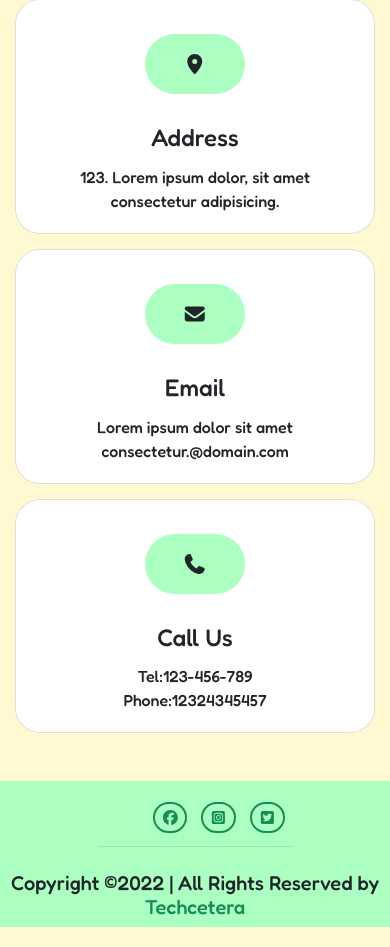
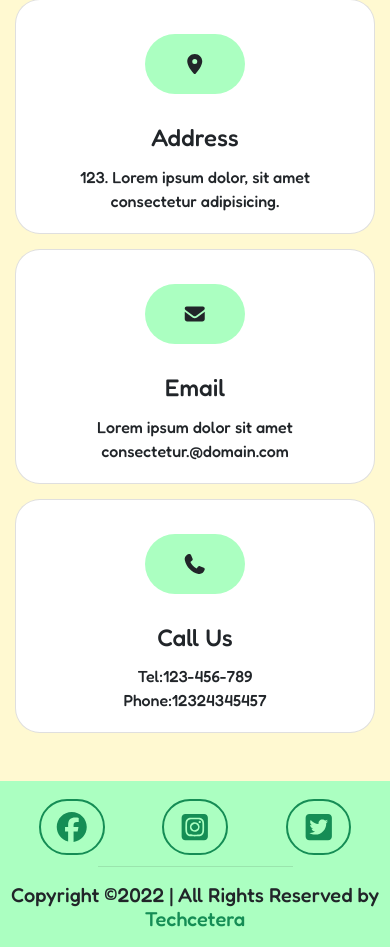
Before and after one commit to jobayeruddin/Techcetera, a plain HTML site: page index.html in a window 390 px wide. Shown: the part 1626-2573 px from the top of the page. Drawn offline with Linux system fonts and the light colour scheme.

Commit message:
Footer responsive issue fixed

```diff
--- a/css/foot.css
+++ b/css/foot.css
@@ -4,7 +4,10 @@
 }
 .foot-nav ul li {
   height: auto;
-  display: inline-block;
+}
+
+.foot-nav{
+  width: 25%;
 }
 .foot-nav ul li a {
   color: #158d55;
@@ -12,17 +15,14 @@
   padding: 8px 12px;
   border-radius: 150px;
   border: 2px solid #158d55;
-  margin-left: 60px;
 }
 .foot-nav ul li a:hover {
   color: #abffc1;
   background-color: #158d55;
-  border: none;
-  margin-left: 64px;
 }
 .foot-nav ul {
-  margin-left: 135px;
   margin-bottom: 0px;
+  list-style: none;
 }
 footer div h5 a {
   text-decoration: none;
@@ -33,59 +33,14 @@ footer div h5 a:hover {
   text-decoration: underline;
 }
 /* Footer End */
-@media (max-width: 1200px) {
-  .foot-nav ul {
-    margin-left: 95px;
-  }
-}
-@media (max-width: 1024px) {
-  .foot-nav ul {
-    margin-left: 70px;
-  }
-}
-@media (max-width: 992px) {
-  .foot-nav ul {
-    margin-left: 45px;
-  }
-}
-@media (max-width: 880px) {
-  .foot-nav ul li a {
-    margin-left: 35px;
-  }
-}
+
 @media (max-width: 768px) {
-  .foot-nav ul li a {
-    margin-left: 35px;
-  }
-}
-@media (max-width: 648px) {
-  .foot-nav ul li a {
-    margin-left: 15px;
-  }
-}
-
-@media (max-width: 576px) {
-  .foot-nav ul li a {
-    margin-left: 5px;
+  .foot-nav {
+    width: 50%;
   }
 }
 @media (max-width: 425px) {
-  .foot-nav ul li a {
-    font-size: 15px;
-    margin-left: 10px;
-    padding: 4px 6px;
-  }
-  .foot-nav ul li a:hover {
-    margin-left: 10px;
+  .foot-nav{
+    width: 80%;
   }
 }
-@media (max-width: 375px) {
-  .foot-nav ul {
-    margin-left: 30px;
-  }
-}
-@media (max-width: 320px) {
-  .foot-nav ul {
-    margin-left: 17px;
-  }
-}
--- a/index.html
+++ b/index.html
@@ -144,8 +144,8 @@
 
     <!-- Footer Start -->
     <footer class="whole-foot pt-4">
-      <nav class="w-50 mx-auto foot-nav">
-        <ul>
+      <nav class="foot-nav mx-auto">
+        <ul class="d-flex justify-content-between">
           <li>
             <a href="#"><i class="fa-brands fa-facebook"></i></a>
           </li>
@@ -159,7 +159,7 @@
       </nav>
       <hr class="w-50 mx-auto" />
       <div>
-        <h5 class="text-center py-2 mb-auto">
+        <h5 class="text-center pb-3 mb-auto ">
           Copyright &copy;2022 | All Rights Reserved by
           <a href="#">Techcetera</a>
         </h5>
```
Also changed, not shown: posts.html (+3 -3 lines), submit.html (+3 -3 lines).
